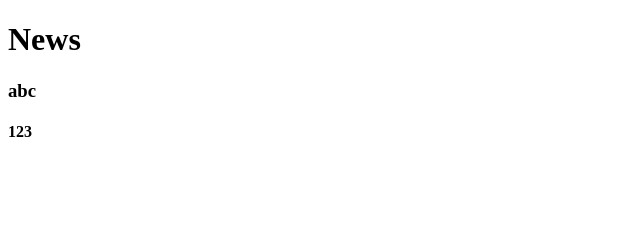
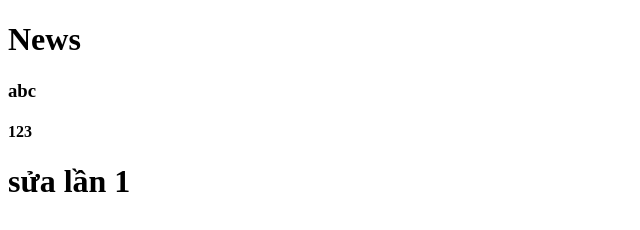
Before and after one commit to cuong-rgb/duan3, a plain HTML site: page new1.html in a window 1280 px wide. Shown: the whole page, without its empty margins (0-640 px from the left). Drawn offline with Linux system fonts and the light colour scheme.

Commit message:
Vừa mới sửa

```diff
--- a/new1.html
+++ b/new1.html
@@ -9,5 +9,6 @@
     <h1>News</h1>
     <h3>abc</h3>
     <h4>123</h4>
+    <h1>sửa lần 1</h1>
   </body>
 </html>
```
